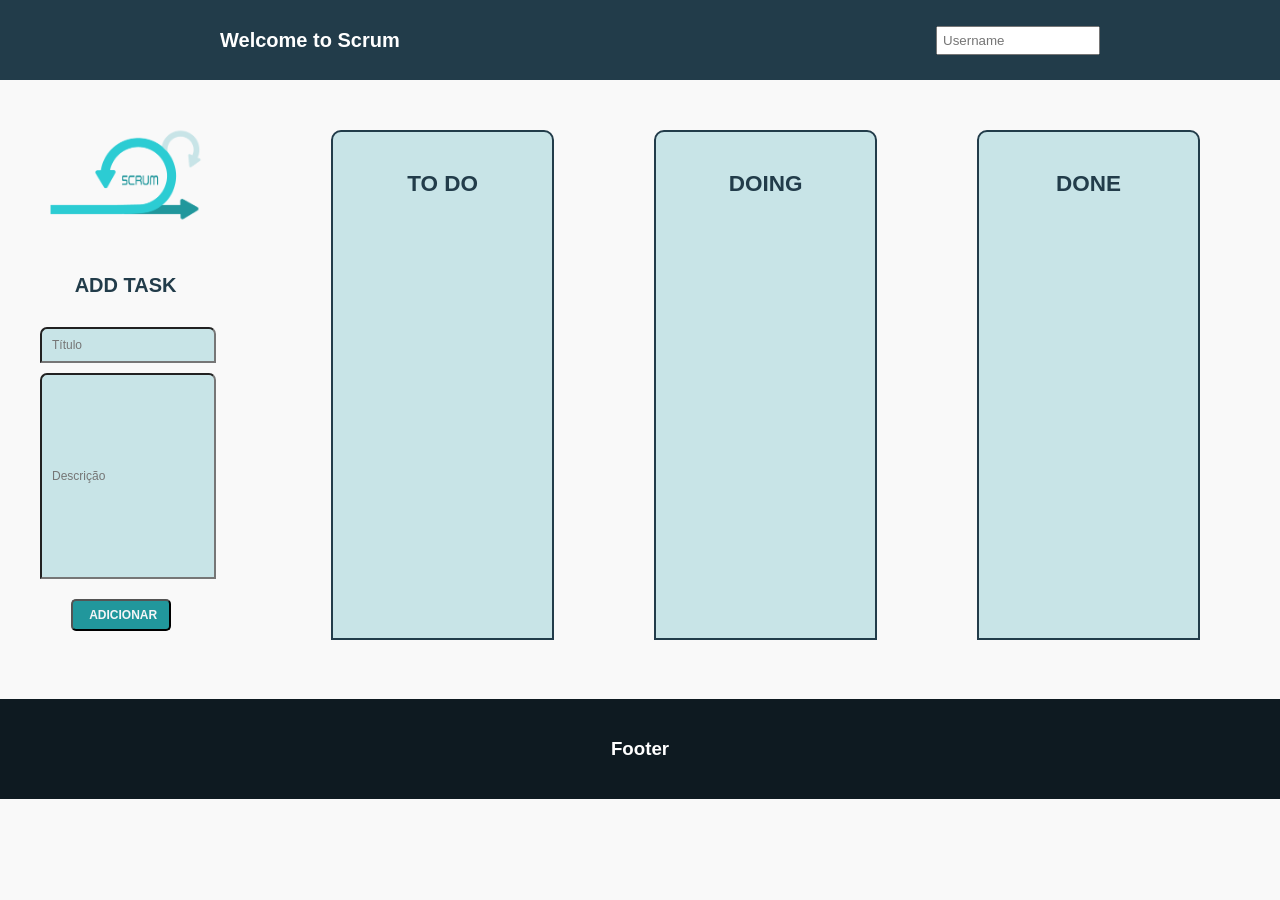
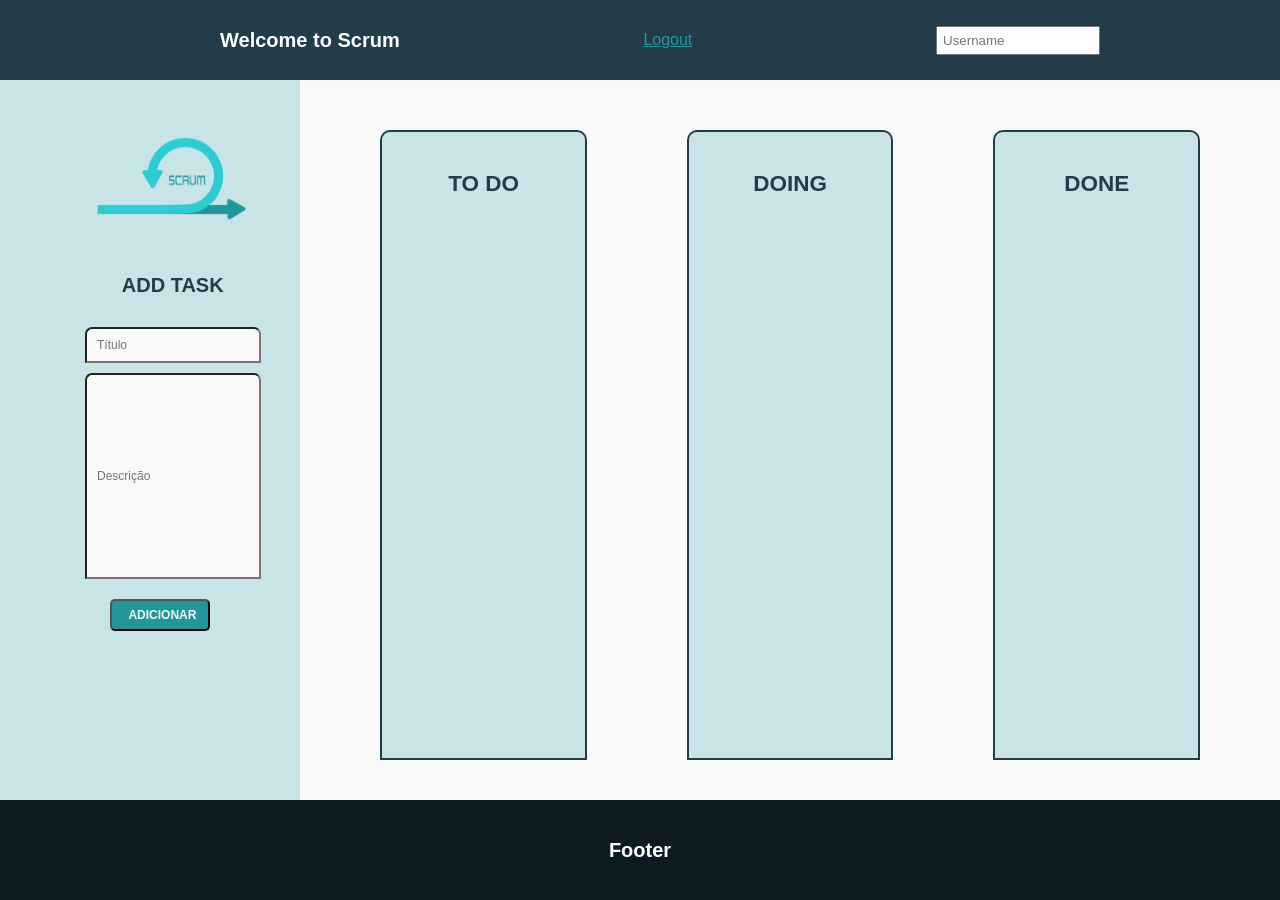
Before and after one commit to lexsilva1/Scrum-project, a plain HTML site: page home.html in a window 1280 px wide. Shown: the top 900 px of the page. Before the commit the page ends 800 px from the top, so only its background shows below. Drawn offline with Linux system fonts and the light colour scheme.

Commit message:
alteracoes css no home.html

```diff
--- a/home.html
+++ b/home.html
@@ -9,6 +9,7 @@
 <body>
     <header>
         <h1>Welcome to Scrum</h1>
+        <a href="index.html" class="logout-link">Logout</a>
         <div class="username">
             <input type="text" placeholder="Username">
         </div>
--- a/main.css
+++ b/main.css
@@ -24,6 +24,22 @@ h1 {
     font-size: 20px;
     margin-left: 200px;
 }
+/* Defina as cores padrão, de link visitado, hover e active */
+.logout-link {
+    color: #21979c; /* Cor padrão */
+}
+
+.logout-link:visited {
+    color: #2CCCD3; /* Cor após ser visitado */
+}
+
+.logout-link:hover {
+    color: #c8e4e7; /* Cor ao passar o mouse por cima */
+}
+
+.logout-link:active {
+    color: #f9f9f9/* Cor para o estado active */;
+}
 
 .username {
     margin-right: 200px;
@@ -42,6 +58,11 @@ footer {
     line-height: 100px;
     background-color: #0E1A21;
 }
+footer h3 {
+    margin: 0;
+    font-size: 20px;
+}
+
 
 .container {
     display: flex;
@@ -49,11 +70,12 @@ footer {
 }
 
 aside {
-    width: 280px;
-    height: 600px;
+    width: 300px;
+    height: 720px;
+    padding-left: 45px;
     /*margin-top: 30px;*/
     float: left;
-    background-color: #f9f9f9;
+    background-color: #c8e4e7;
     text-align: center;
     }
 
@@ -79,7 +101,7 @@ aside h3 {
         width: 160px;
         height: 30px;
         float: left;
-        background-color: #c8e4e7;
+        background-color: #f9f9f9;
         font-size: 12px;
         border-top-left-radius: 7px;
         border-top-right-radius: 7px;
@@ -91,7 +113,7 @@ aside h3 {
         width: 160px;
         height: 200px;
         float: left;
-        background-color: #c8e4e7;
+        background-color: #f9f9f9;
         font-size: 12px;
         border-top-left-radius: 7px;
         border-top-right-radius: 7px;
@@ -99,7 +121,7 @@ aside h3 {
     }
     #addTask    {
         margin-top: 20px;
-        margin-right: 80px;
+        margin-right: 90px;
         padding-left: 10px;
         width: 100px;
         height: 32px;
@@ -127,7 +149,7 @@ main {
     margin-right: 30px;*/
     padding-left: 30px;
     padding-right: 30px;
-    height: 600px;
+    height: 720px;
     background-color: #f9f9f9;
     display: flex;
     justify-content: space-between; /* Add this to create space between panels */
@@ -170,6 +192,12 @@ div.panel {
     width: 300px; /* Adjust the width as needed */
     margin-top: 20px; /* Adjust as needed */
 }
+#login {
+margin-bottom: 10px;
+}
+#password {
+margin-bottom: 10px;
+}
 
 @media (max-width: 1024px) {
     body {
```
Also changed, not shown: index.html (+1 -5 lines).
